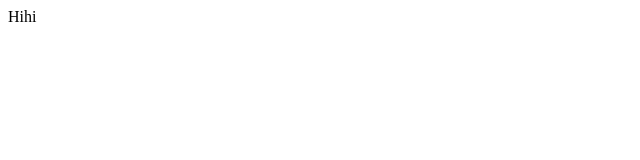
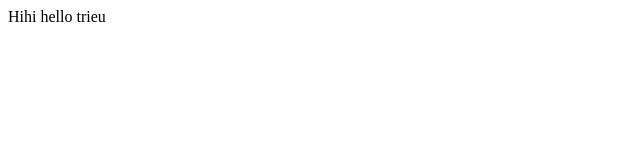
Before and after one commit to ThanhTrieu97/code, a plain HTML site: page index.html in a window 1280 px wide. Shown: the full height of the page, 0-640 px from the left. Drawn offline with Linux system fonts and the light colour scheme.

Commit message:
Update index.html

```diff
--- a/index.html
+++ b/index.html
@@ -7,6 +7,6 @@
     <title>Document</title>
 </head>
 <body>
-    Hihi
+    Hihi hello trieu
 </body>
 </html>
```
